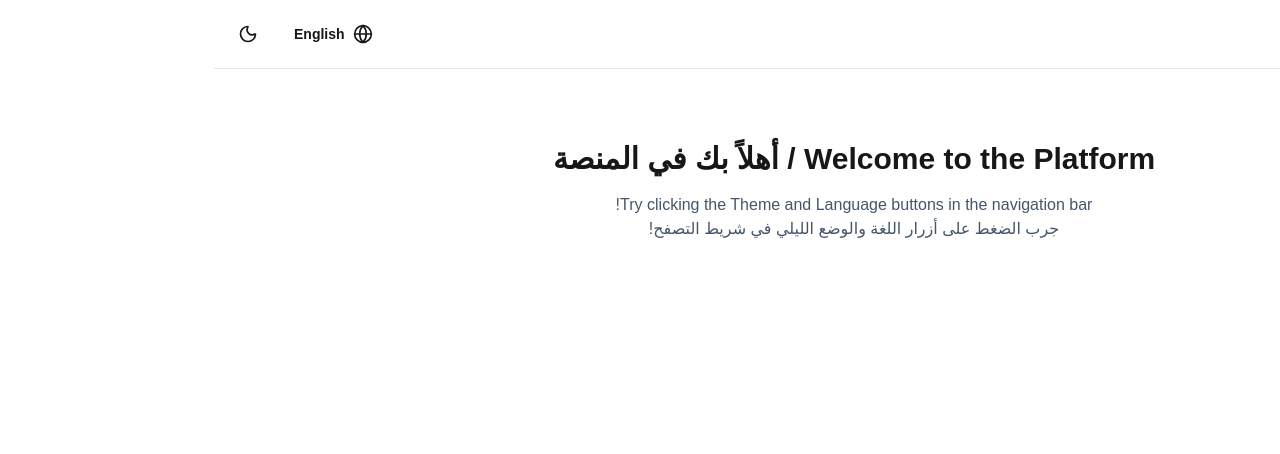
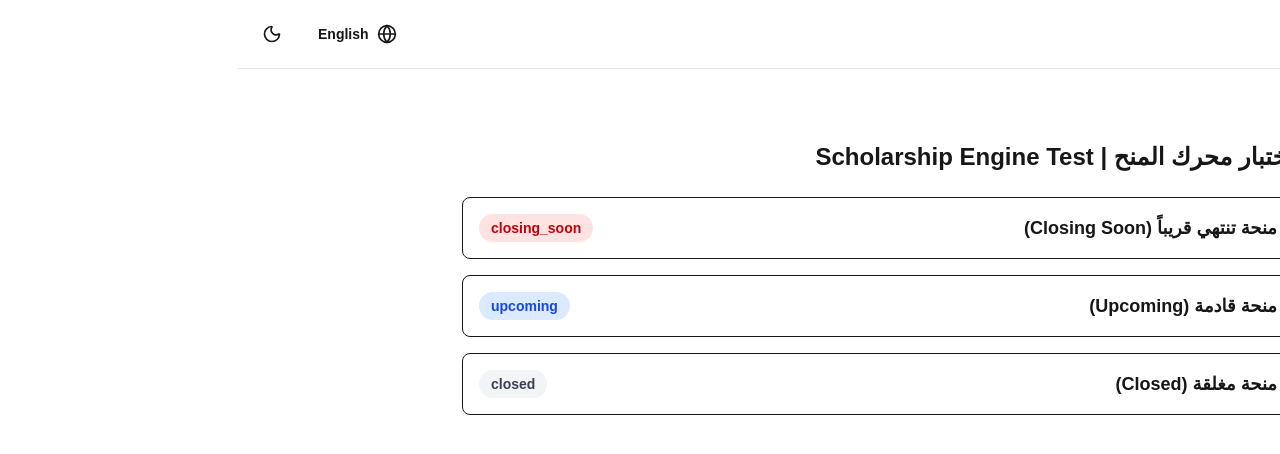
Before and after one commit to anasazzam758-gif/scholarship-platform-for-you, a Next.js app: page / in a window 1280 px wide. Shown: the top 454 px of the page. Built offline with nearby package versions, Linux system fonts and the light colour scheme.

Commit message:
feat: complete Phase 2 - Date-driven scholarship status and sorting engine

```diff
--- a/app/page.tsx
+++ b/app/page.tsx
@@ -1,19 +1,66 @@
 import Navbar from "@/components/Navbar";
+import { getScholarshipStatus, sortScholarships } from "@/lib/scholarships";
 
-// This is the export default for page.tsx
 export default function Home() {
+  // 1. DUMMY DATA: We create 3 fake scholarships to test our logic
+  const fakeScholarships = [
+    {
+      id: "1",
+      name: "منحة مغلقة (Closed)",
+      isVerified: true,
+      openingDate: "2026-01-01",
+      deadlineDate: "2026-02-01", // In the past!
+    },
+    {
+      id: "2",
+      name: "منحة تنتهي قريباً (Closing Soon)",
+      isVerified: true,
+      openingDate: "2026-09-01",
+      // Set to 3 days from today (assuming today is late Oct 2026)
+      deadlineDate: new Date(Date.now() + 3 * 24 * 60 * 60 * 1000).toISOString(),
+    },
+    {
+      id: "3",
+      name: "منحة قادمة (Upcoming)",
+      isVerified: true,
+      // Set to open next month
+      openingDate: new Date(Date.now() + 30 * 24 * 60 * 60 * 1000).toISOString(),
+      deadlineDate: new Date(Date.now() + 60 * 24 * 60 * 60 * 1000).toISOString(),
+    }
+  ];
+
+  // 2. USE OUR ENGINE: Sort them automatically
+  const sortedScholarships = sortScholarships(fakeScholarships);
+
   return (
     <main>
       <Navbar />
-      <div className="max-w-7xl mx-auto p-8 mt-10 text-center">
-        <h2 className="text-3xl font-bold mb-4">
-          Welcome to the Platform / أهلاً بك في المنصة
+      <div className="max-w-4xl mx-auto p-8 mt-10">
+        <h2 className="text-2xl font-bold mb-6">
+          اختبار محرك المنح | Scholarship Engine Test
         </h2>
-        <p className="text-slate-600 dark:text-slate-400">
-          Try clicking the Theme and Language buttons in the navigation bar!
-          <br/>
-          جرب الضغط على أزرار اللغة والوضع الليلي في شريط التصفح!
-        </p>
+
+        <div className="space-y-4">
+          {/* 3. DISPLAY THEM: Loop through the sorted array */}
+          {sortedScholarships.map((scholarship) => {
+            const status = getScholarshipStatus(scholarship);
+
+            return (
+              <div key={scholarship.id} className="p-4 border rounded-lg bg-white dark:bg-slate-800 dark:border-slate-700 flex justify-between items-center">
+                <h3 className="font-bold text-lg">{scholarship.name}</h3>
+
+                {/* 4. SHOW BADGE BASED ON STATUS */}
+                <span className={`px-3 py-1 rounded-full text-sm font-bold
+                  ${status === 'closing_soon' ? 'bg-red-100 text-red-700' : ''}
+                  ${status === 'upcoming' ? 'bg-blue-100 text-blue-700' : ''}
+                  ${status === 'closed' ? 'bg-gray-100 text-gray-700' : ''}
+                `}>
+                  {status}
+                </span>
+              </div>
+            );
+          })}
+        </div>
       </div>
     </main>
   );
--- /dev/null
+++ b/lib/scholarships.ts
@@ -0,0 +1,83 @@
+// lib/scholarships.ts
+
+// 1. Define the exactly 5 statuses we agreed on in the requirements
+export type ScholarshipStatus = 'open' | 'closing_soon' | 'upcoming' | 'closed' | 'needs_verification';
+
+// 2. Define what a basic scholarship looks like for our math
+export interface ScholarshipDates {
+  id: string;
+  isVerified: boolean;
+  openingDate: string | null;  // Example: "2026-11-01"
+  deadlineDate: string | null; // Example: "2026-12-01"
+}
+
+/**
+ * FUNCTION 1: Get Scholarship Status
+ * يحدد حالة المنحة بناءً على تاريخ اليوم
+ */
+export function getScholarshipStatus(scholarship: ScholarshipDates, currentDate: Date = new Date()): ScholarshipStatus {
+  // Rule 1: If it's not verified by admin, or missing dates
+  if (!scholarship.isVerified || !scholarship.openingDate || !scholarship.deadlineDate) {
+    return 'needs_verification';
+  }
+
+  const openTime = new Date(scholarship.openingDate).getTime();
+  const deadlineTime = new Date(scholarship.deadlineDate).getTime();
+  const now = currentDate.getTime();
+
+  // Rule 2: If the opening date hasn't arrived yet
+  if (now < openTime) {
+    return 'upcoming';
+  }
+
+  // Rule 3: If the deadline has already passed
+  if (now > deadlineTime) {
+    return 'closed';
+  }
+
+  // Rule 4: If deadline is within the next 7 days (7 days * 24h * 60m * 60s * 1000ms)
+  const sevenDaysInMs = 7 * 24 * 60 * 60 * 1000;
+  if (deadlineTime - now <= sevenDaysInMs) {
+    return 'closing_soon';
+  }
+
+  // Rule 5: If it's open and more than 7 days left
+  return 'open';
+}
+
+/**
+ * FUNCTION 2: Sort Scholarships
+ * يرتب المنح: المفتوح أولاً، ثم القادم، ثم المغلق، ثم غير المؤكد
+ */
+export function sortScholarships(scholarships: ScholarshipDates[]): ScholarshipDates[] {
+  // We assign a priority number to each status to sort them (Lower number = appears first)
+  const statusPriority: Record<ScholarshipStatus, number> = {
+    'closing_soon': 1, // Most urgent!
+    'open': 2,
+    'upcoming': 3,
+    'closed': 4,
+    'needs_verification': 5,
+  };
+
+  return [...scholarships].sort((a, b) => {
+    const statusA = getScholarshipStatus(a);
+    const statusB = getScholarshipStatus(b);
+
+    // 1. Sort by Status Priority first
+    if (statusPriority[statusA] !== statusPriority[statusB]) {
+      return statusPriority[statusA] - statusPriority[statusB];
+    }
+
+    // 2. If both have the SAME status, sort by date
+    const timeA = a.deadlineDate ? new Date(a.deadlineDate).getTime() : 0;
+    const timeB = b.deadlineDate ? new Date(b.deadlineDate).getTime() : 0;
+
+    if (statusA === 'closed') {
+      // For closed: show the MOST RECENTLY closed first (Descending)
+      return timeB - timeA;
+    } else {
+      // For open/upcoming: show the CLOSEST date first (Ascending)
+      return timeA - timeB;
+    }
+  });
+}
```
